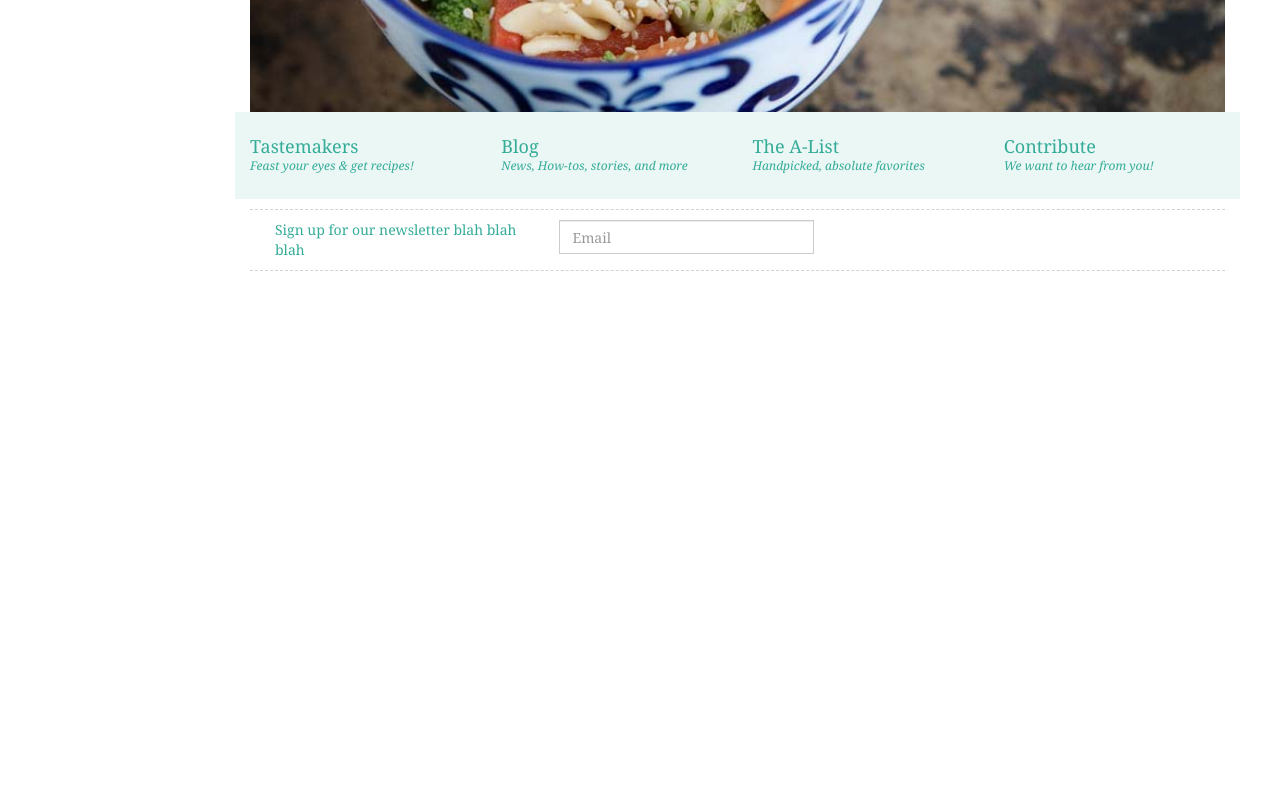
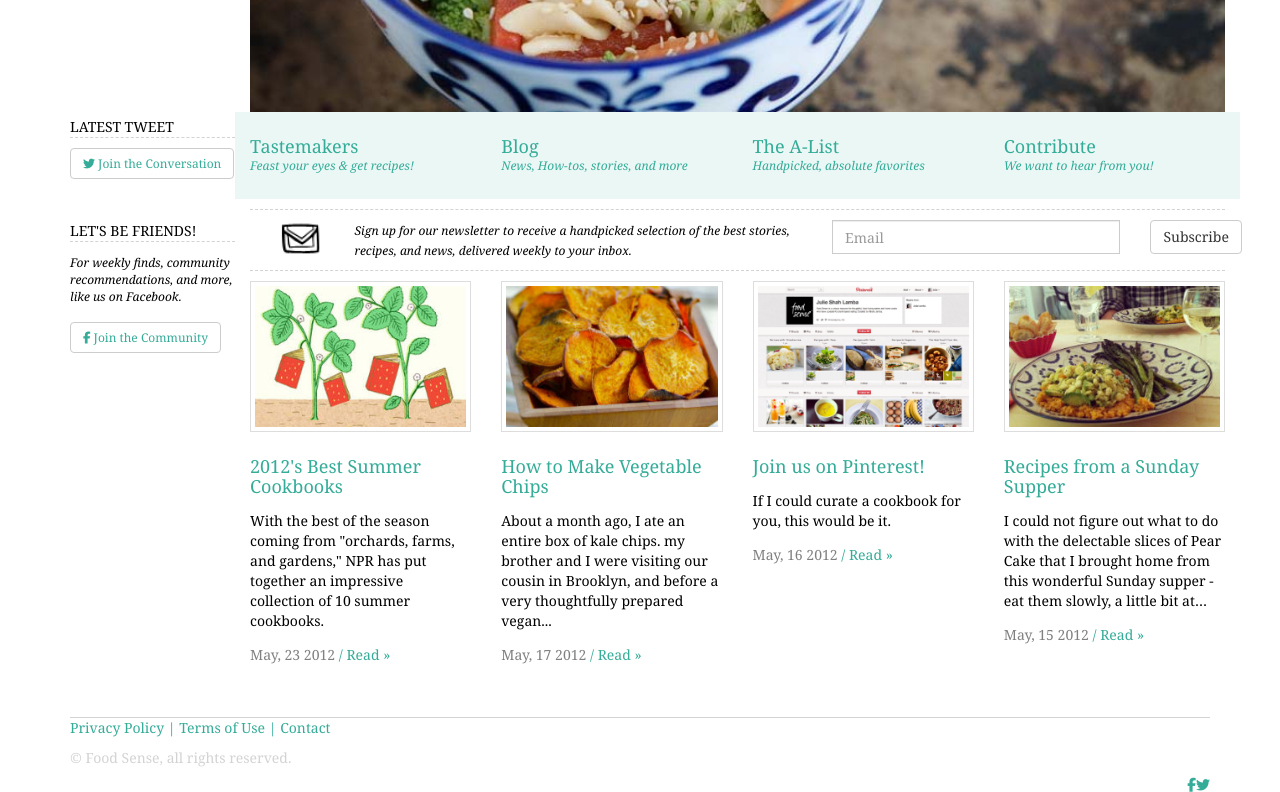
Before and after one commit to mfitchen/food-sense, a plain HTML site: page index.html in a window 1280 px wide. Shown: the part 422-1214 px from the top of the page. Before the commit the page ends 800 px from the top, so only its background shows below. Drawn offline with nearby package versions, Linux system fonts and the light colour scheme.

Commit message:
finish footer and add social media links

```diff
--- a/css/styles.css
+++ b/css/styles.css
@@ -49,6 +49,10 @@ div.col-lg-10 img {
   margin-top: 50px;
 }
 
+.lines {
+  border-bottom: 1px dashed lightgrey;
+}
+
 .border-line {
   padding: 10px;
   margin: 10px 0;
@@ -74,6 +78,75 @@ a:hover {
   text-decoration: none;
 }
 
+.btn-color {
+  color: rgba(52, 172, 152, 1);
+}
+
 .captions {
   background-color: rgba(52, 172, 152, 0.10);
 }
+
+.newsletter {
+   color: black;
+   font-style: italic;
+   font-size: 12px;
+ }
+
+ .friends {
+  color: black;
+  font-style: italic;
+  font-size: 12px;
+  margin-top: 1em;
+  margin-bottom: 6px;
+ }
+
+img.signup {
+  width: 43px;
+}
+
+.img-thumbnail {
+  border-radius: 0;
+}
+
+.less-space {
+  margin-top: 3em;
+}
+
+.space {
+  margin-top: 130px;
+}
+
+.social {
+  color: black;
+  margin: 0;
+  padding: 0;
+}
+
+.categories {
+  color: black;
+  margin-top: 1em;
+  margin-bottom: 1em;
+}
+
+.date {
+  color: gray;
+}
+
+.btn-twitter {
+  margin-top: 10px;
+  font-size: 12px;
+}
+
+.footer {
+  border-top: 1px solid lightgray;
+  margin-top: 3em;
+}
+
+.copy {
+  color: lightgray;
+}
+
+.icons {
+  float: right;
+  display: inline;
+}
--- a/index.html
+++ b/index.html
@@ -5,7 +5,9 @@
     <meta name="viewport" content="width=device-width, initial-scale=1">
     <title>Food Sense</title>
     <link rel="stylesheet" href="https://maxcdn.bootstrapcdn.com/bootstrap/3.3.6/css/bootstrap.min.css">
+    <script src="https://use.fontawesome.com/e3629252f1.js"></script>
     <link rel="stylesheet" href="css/styles.css">
+
   </head>
   <body>
     <div class="container">
@@ -19,6 +21,21 @@
             <li><img src="img/fs-nav-contribute.png"> <a  class="navlink" href="#"><em>Contribute</em></a></li>
             <li><img src="img/fs-nav-about.png"> <a  class="navlink" href="#"><em>About</em></a></li>
           </ul>
+          <div class="social-media lines space">
+            <p class="social">LATEST TWEET</p>
+          </div>
+          <div>
+              <button type="button" name="button" class="btn btn-default btn-color btn-twitter"><i class="fa fa-twitter"></i> Join the Conversation</button>
+            </div>
+          <div class="social-media lines less-space">
+            <p class="social">LET'S BE FRIENDS!</p>
+          </div>
+          <div>
+              <p class="friends">
+                For weekly finds, community recommendations, and more, like us on Facebook.
+              </p>
+            <button type="button" name="button" class="btn btn-default btn-color btn-twitter"><i class="fa fa-facebook"></i> Join the Community</button>
+          </div>
         </div>
         <div class="col-lg-10">
           <img src="img/fs-tastemakers.jpg" alt="Tastemakers">
@@ -42,23 +59,66 @@
           </div>
           <div class="row border-line">
             <div class="input-group">
-              <div class="col-md-6">
-                <!-- <div class="input-group"> -->
-                <span>Sign up for our newsletter blah blah blah</span>
+              <div class="col-md-1">
+                <img class="signup" src="img/fs-newsletter-signup.png" alt="Envelope" />
               </div>
               <div class="col-md-6">
+                <span class="newsletter">Sign up for our newsletter to receive a handpicked selection of the best stories, recipes, and news, delivered weekly to your inbox.</span>
+              </div>
+              <div class="col-md-4">
                 <input placeholder="Email" type="text" class="form-control" id="basic-url" aria-describedby="basic-addon3">
+              </div>
+              <div class="col-md-1">
+                <button type="button" class="btn btn-default">Subscribe</button>
               </div>
             </div>
           </div>
-        </div>
-
-
+          <div class="row">
+            <div class="col-lg-3">
+              <img src="img/cookbooks_blog.jpg" class="img-thumbnail" alt="Cinque Terre" width="304" height="236">
+              <h3>2012's Best Summer Cookbooks</h3>
+              <p class="categories">
+                With the best of the season coming from "orchards, farms, and gardens," NPR has put together an impressive collection of 10 summer cookbooks.
+              </p>
+              <p><span class="date">May, 23 2012</span> / Read &raquo;</p>
+            </div>
+            <div class="col-lg-3">
+              <img src="img/SweetPotatoChips.jpg" class="img-thumbnail" alt="Cinque Terre" width="304" height="236">
+              <h3>How to Make Vegetable Chips</h3>
+              <p class="categories">
+                About a month ago, I ate an entire box of kale chips. my brother and I were visiting our cousin in Brooklyn, and before a very thoughtfully prepared vegan...
+              </p>
+              <p><span class="date">May, 17 2012</span> / Read &raquo;</p>
+            </div>
+            <div class="col-lg-3">
+              <img src="img/Pinterest_Page_featured.png" class="img-thumbnail" alt="Cinque Terre" width="304" height="236">
+              <h3>Join us on Pinterest!</h3>
+              <p class="categories">
+                If I could curate a cookbook for you, this would be it.
+              </p>
+              <p><span class="date">May, 16 2012</span> / Read &raquo;</p>
+            </div>
+            <div class="col-lg-3">
+              <img src="img/Adithi_Dinner_blog.jpg" class="img-thumbnail" alt="Cinque Terre" width="304" height="236">
+              <h3>Recipes from a Sunday Supper </h3>
+              <p class="categories">
+                I could not figure out what to do with the delectable slices of Pear Cake that I brought home from this wonderful Sunday supper - eat them slowly, a little bit at…
+              </p>
+              <p><span class="date">May, 15 2012</span> / Read &raquo;</p>
+            </div>
           </div>
         </div>
       </div>
+      <footer class="footer">
+        <div class="rights">
+          <p><a href="#">Privacy Policy | Terms of Use | Contact</a></p>
+          <p class="copy">&copy; Food Sense, all rights reserved.</p>
+        <div>
+        <a href="#"><i class="fa fa-twitter icons"></i></a>
+          <a href="#"><i class="fa fa-facebook icons"></i></a>
+        </div>
+      </footer>
     </div>
-
   <script src="https://ajax.googleapis.com/ajax/libs/jquery/2.2.0/jquery.min.js"></script>
   <script src="https://maxcdn.bootstrapcdn.com/bootstrap/3.3.6/js/bootstrap.min.js"></script>
   </body>
```
